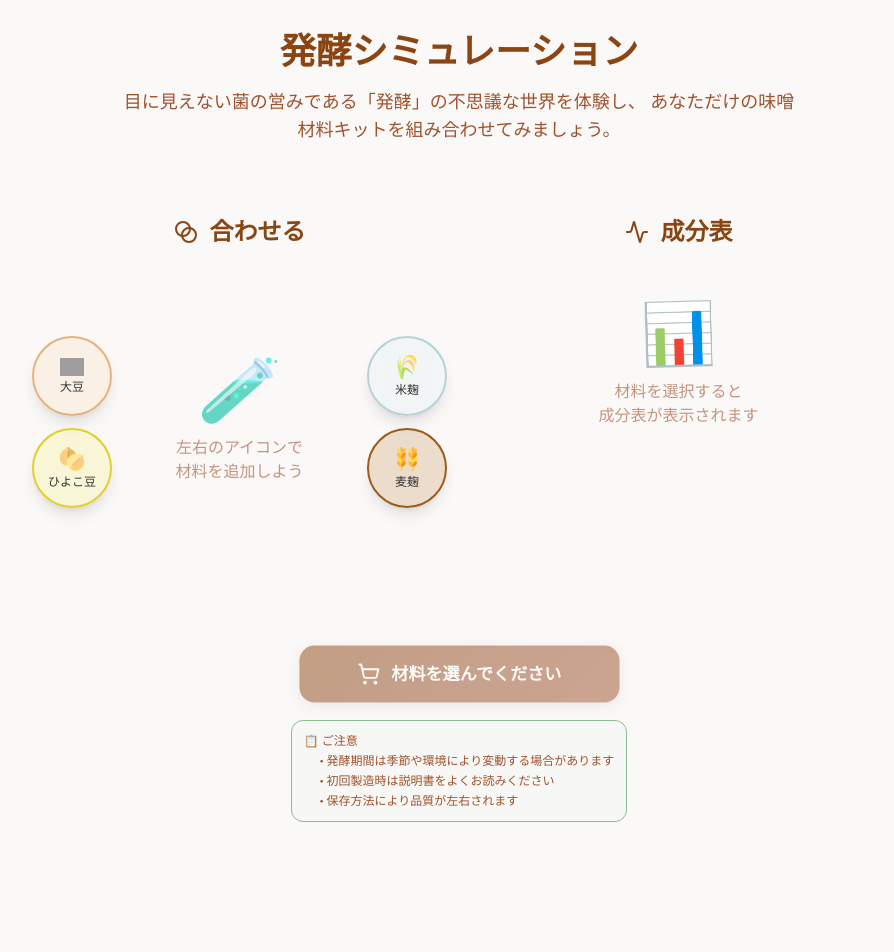
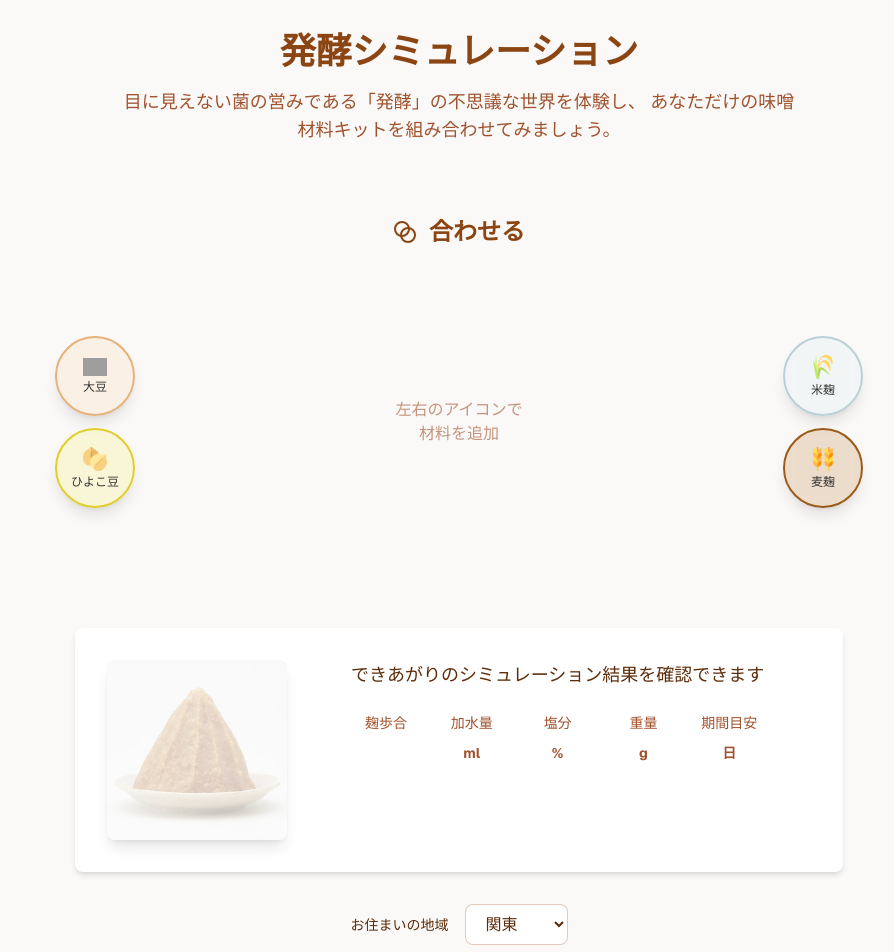
Before and after one commit to mitsuura-brewery/hackoh-craft-web, a Next.js app: page / in a window 1280 px wide. Shown: the top 952 px of the page, without its empty margins (181-1075 px from the left). Before the commit the page ends 854 px from the top, so only its background shows below. Built offline with nearby package versions, Linux system fonts and the light colour scheme; grey boxes are pictures that could not be loaded.

Commit message:
update layout

```diff
--- a/src/app/page.tsx
+++ b/src/app/page.tsx
@@ -10,8 +10,6 @@ import Deliverables from '@/components/Deliverables';
 
 export default function FermentationLab() {
   const [selectedMaterials, setSelectedMaterials] = useState<Material[]>([]);
-
-  const calculation = calculateFermentation(selectedMaterials);
 
   const handleMaterialAdd = (material: Material) => {
     setSelectedMaterials((prev) => [...prev, material]);
@@ -40,28 +38,42 @@ export default function FermentationLab() {
           </p>
         </header>
 
-        <div className="flex flex-col lg:flex-row gap-16 max-w-5xl mx-auto">
+        <div className="max-w-3xl w-full mx-auto space-y-8">
           {/* 化合物表示エリア（横幅一杯） */}
-          <div className="w-full">
           <CompoundDisplay
             selectedMaterials={selectedMaterials}
             onMaterialRemove={handleMaterialRemove}
             materials={INITIAL_MATERIALS}
             onMaterialAdd={handleMaterialAdd}
           />
-            {/* 出来上がりイメージエリア */}
-            <div className="w-full">
+
+          {/* 出来上がりシミュレーション */}
           <Deliverables selectedMaterials={selectedMaterials} />
+
+          {/* 地域選択ドロップダウン */}
+          <div className="flex flex-col items-center gap-2">
+            <div className="flex items-center gap-4">
+              <label className="text-sm font-medium text-ferment-dark">お住まいの地域</label>
+              <select
+                className="px-4 py-2 border border-ferment-secondary/30 rounded-lg bg-white text-ferment-dark focus:outline-none focus:ring-2 focus:ring-ferment-primary/50 focus:border-ferment-primary"
+                defaultValue="関東"
+              >
+                <option value="北海道">北海道</option>
+                <option value="東北">東北</option>
+                <option value="北関東">北関東</option>
+                <option value="関東">関東</option>
+                <option value="北陸">北陸</option>
+                <option value="東海">東海</option>
+                <option value="関西">関西</option>
+                <option value="中国">中国</option>
+                <option value="四国">四国</option>
+                <option value="九州">九州</option>
+                <option value="沖縄">沖縄</option>
+              </select>
             </div>
-          </div>
-
-          {/* 成分表エリア */}
-          <div className="w-full">
-            <NutritionPanel
-              nutritionFacts={calculation.nutritionFacts}
-              fermentationPeriod={calculation.fermentationPeriod}
-              recommendation={calculation.recommendation}
-            />
+            <p className="text-xs text-ferment-secondary/70 text-center">
+              地域の時期の平均気温を反映します
+            </p>
           </div>
         </div>
 
--- a/src/components/CompoundDisplay.tsx
+++ b/src/components/CompoundDisplay.tsx
@@ -140,11 +140,13 @@ export default function CompoundDisplay({
   return (
     <animated.div
       style={containerSpring}
-      className="relative py-6 min-h-[400px] flex flex-col items-center justify-center w-full max-w-[480px] mx-auto"
+      className="relative py-6 min-h-[400px] flex flex-col items-center justify-center w-full mx-auto"
     >
-      <div className="flex items-center gap-3 mb-6">
-        <Blend className="text-ferment-primary" size={24} />
-        <h2 className="text-2xl font-bold text-ferment-primary">合わせる</h2>
+      <div className="flex flex-col items-center gap-4 mb-6">
+        <div className="flex items-center gap-3">
+          <Blend className="text-ferment-primary" size={24} />
+          <h2 className="text-2xl font-bold text-ferment-primary">合わせる</h2>
+        </div>
       </div>
 
       <div className="relative flex-1 flex items-center justify-center w-full">
@@ -313,7 +315,7 @@ export default function CompoundDisplay({
               animate={{ opacity: 1 }}
               className="absolute inset-0 flex flex-col items-center justify-center text-ferment-secondary/60"
             >
-              <motion.div
+              {/* <motion.div
                 animate={{
                   scale: [1, 1.1, 1],
                   rotate: [0, 5, -5, 0],
@@ -322,11 +324,11 @@ export default function CompoundDisplay({
                 className="text-6xl mb-4"
               >
                 🧪
-              </motion.div>
+              </motion.div> */}
               <p className="text-center">
                 左右のアイコンで
                 <br />
-                材料を追加しよう
+                材料を追加
               </p>
             </motion.div>
           )}
--- a/src/components/Deliverables.tsx
+++ b/src/components/Deliverables.tsx
@@ -1,11 +1,16 @@
 import Image from 'next/image';
 import { Material } from '@/types/fermentation';
+import NutritionPanel from '@/components/NutritionPanel';
+import { calculateFermentation } from '@/utils/fermentation';
 
 interface DeliverablesProps {
   selectedMaterials: Material[];
 }
 
 export default function Deliverables({ selectedMaterials }: DeliverablesProps) {
+  const calculation = calculateFermentation(selectedMaterials);
+  const hasMaterials = selectedMaterials.length > 0;
+
   const getImageSrc = () => {
     const kojiMaterials = selectedMaterials.filter((material) => material.category === 'koji');
     const hasRiceKoji = kojiMaterials.some((material) => material.id === 'rice-koji');
@@ -48,20 +53,75 @@ export default function Deliverables({ selectedMaterials }: DeliverablesProps) {
   };
 
   const info = getMisoInfo();
-  if (!info) return null;
 
   return (
-    <div className="w-full">
-      <div className="flex items-center gap-4">
-        <div className="relative w-[180px] h-[180px] rounded-lg overflow-hidden shadow-lg flex-shrink-0">
-          <Image src={getImageSrc()} alt={info.name} fill className="object-cover" sizes="180px" />
+    <div className="w-full min-h-[200px] flex gap-16 mx-auto bg-white rounded-lg shadow-md p-8">
+      <div className="relative w-[180px] h-[180px] rounded-lg overflow-hidden shadow-lg flex-shrink-0">
+        <Image
+          src={hasMaterials && info ? getImageSrc() : '/img/kyushu-awase.jpg'}
+          alt={hasMaterials && info ? info.name : '味噌のイメージ'}
+          fill
+          className="object-cover"
+          sizes="180px"
+        />
+        {(!hasMaterials || !info) && <div className="absolute inset-0 bg-white/70"></div>}
+      </div>
+      <div>
+        {/* メインの説明文 */}
+        <div className="mb-6 text-center">
+          <p className="text-lg text-ferment-dark leading-relaxed">
+            {hasMaterials && info ? (
+              <>
+                この組み合わせは
+                <span className="font-bold text-ferment-primary">12月（今から4ヶ月）</span>ごろに
+                <br />
+                <span className="font-bold text-ferment-primary">薩摩麦味噌</span>
+                と似た成分の味噌ができあがります
+              </>
+            ) : (
+              'できあがりのシミュレーション結果を確認できます'
+            )}
+          </p>
         </div>
-        <div className="flex-1">
-          <p className="text-sm text-ferment-secondary">
-            その組み合わせだと、<span className="font-semibold">{info.period}ヶ月</span>ぐらいに
-            <span className="font-bold text-ferment-primary">{info.name}</span>
-            と近いものができあがります
-          </p>
+
+        {/* 仕様一覧 */}
+        <div className="mb-6">
+          <div className="grid grid-cols-2 md:grid-cols-5 gap-4">
+            <div className="text-center">
+              <p className="text-sm text-ferment-secondary mb-1">麹歩合</p>
+              <p className="text-xl font-bold text-ferment-dark">
+                {hasMaterials && info ? '10' : ''}
+              </p>
+            </div>
+            <div className="text-center">
+              <p className="text-sm text-ferment-secondary mb-1">加水量</p>
+              <p className="text-xl font-bold text-ferment-dark">
+                {hasMaterials && info ? '10' : ''}
+                <span className="text-sm text-ferment-secondary">ml</span>
+              </p>
+            </div>
+            <div className="text-center">
+              <p className="text-sm text-ferment-secondary mb-1">塩分</p>
+              <p className="text-xl font-bold text-ferment-dark">
+                {hasMaterials && info ? '13' : ''}
+                <span className="text-sm text-ferment-secondary">%</span>
+              </p>
+            </div>
+            <div className="text-center">
+              <p className="text-sm text-ferment-secondary mb-1">重量</p>
+              <p className="text-xl font-bold text-ferment-dark">
+                {hasMaterials && info ? '810' : ''}
+                <span className="text-sm text-ferment-secondary">g</span>
+              </p>
+            </div>
+            <div className="text-center">
+              <p className="text-sm text-ferment-secondary mb-1">期間目安</p>
+              <p className="text-xl font-bold text-ferment-dark">
+                {hasMaterials && info ? '120' : ''}
+                <span className="text-sm text-ferment-secondary">日</span>
+              </p>
+            </div>
+          </div>
         </div>
       </div>
     </div>
--- a/src/components/NutritionPanel.tsx
+++ b/src/components/NutritionPanel.tsx
@@ -55,11 +55,6 @@ export default function NutritionPanel({
   return (
     <animated.div style={panelSpring}>
       <div className="flex flex-col items-center p-6 min-w-[375px]">
-        <div className="flex items-center gap-3 mb-6">
-          <Activity className="text-ferment-primary" size={24} />
-          <h2 className="text-2xl font-bold text-ferment-primary">成分表</h2>
-        </div>
-
         <AnimatePresence mode="wait">
           {hasData ? (
             <motion.div
```
Lines whose indentation alone changed are shown as unchanged.
